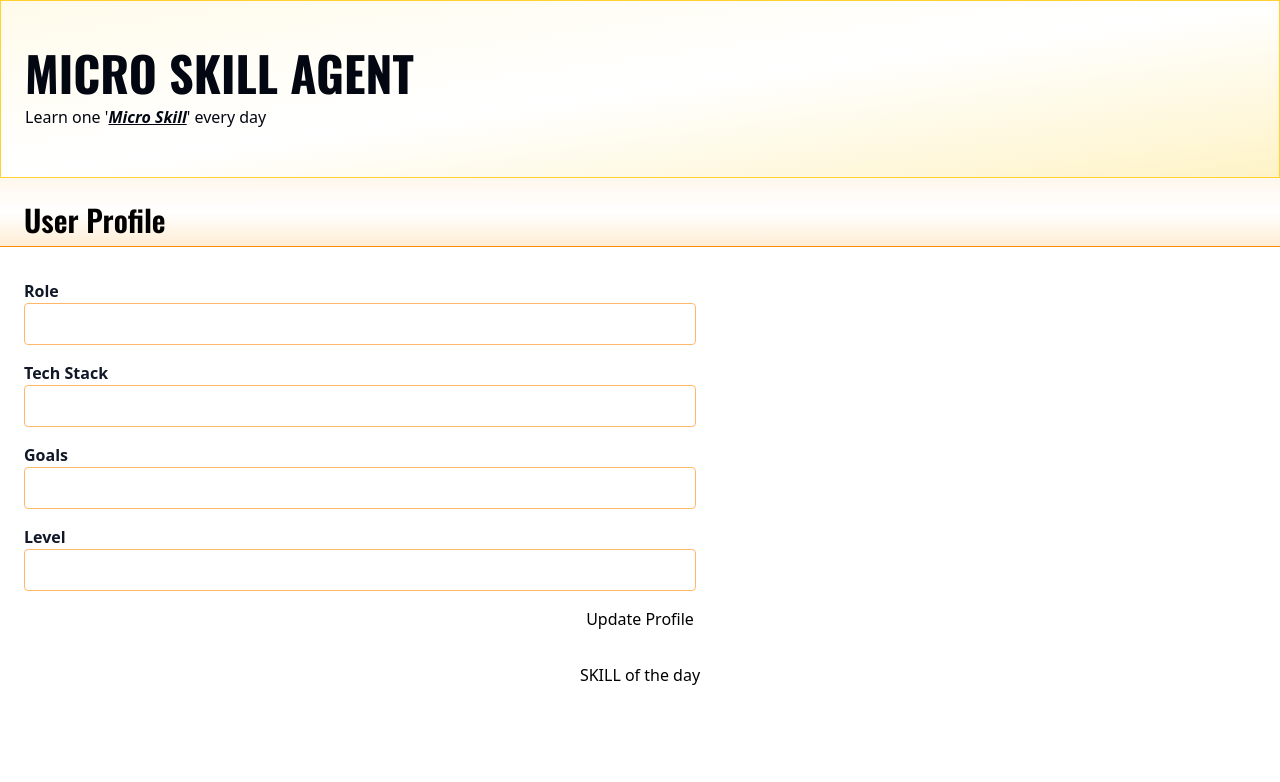
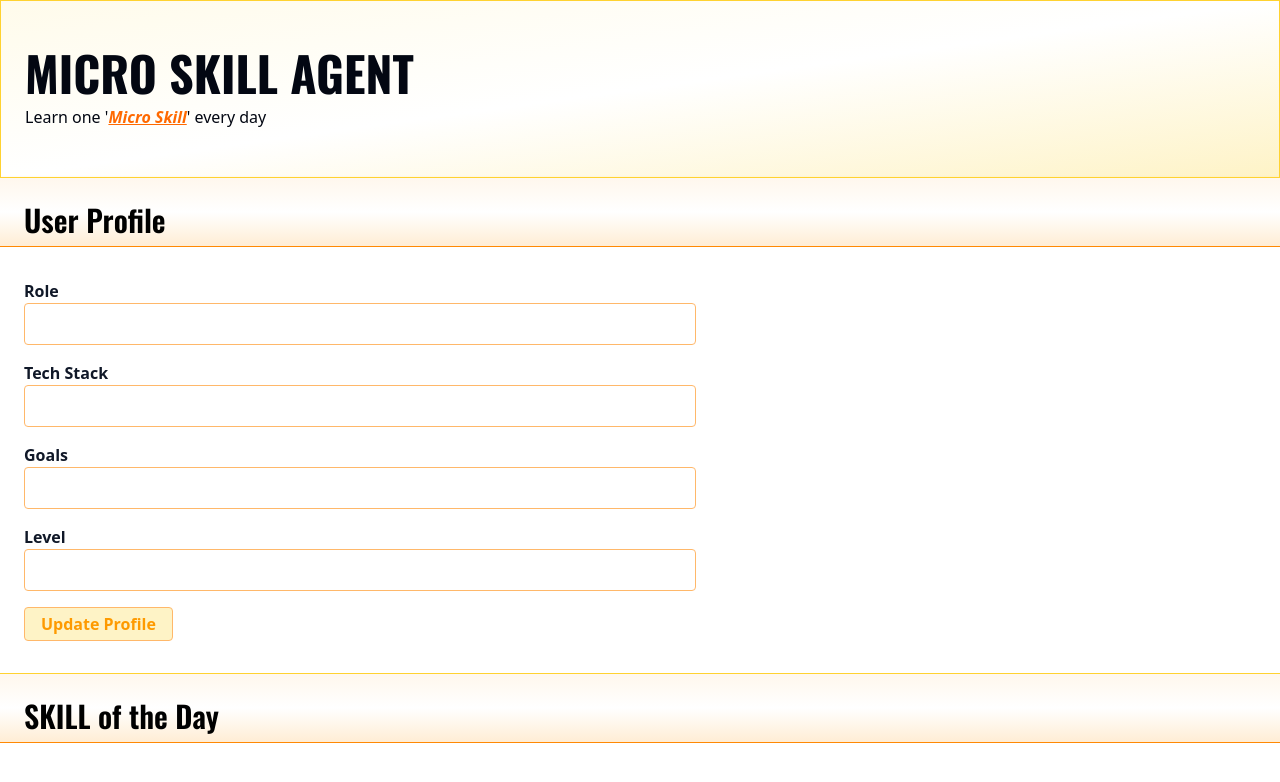
Before and after one commit to PavanBhat007/micro-skill-agent, a Next.js app: page / in a window 1280 px wide. Shown: the top 782 px of the page. Built offline with nearby package versions, Linux system fonts and the light colour scheme.

Commit message:
UI update

```diff
--- a/app/page.tsx
+++ b/app/page.tsx
@@ -6,10 +6,10 @@ export default function Home() {
     <div className="flex flex-col items-center justify-center">
       <div className="bg-linear-to-br from-amber-50 via-white to-amber-100 text-gray-950 w-full border border-amber-300 shadow-sm shadow-amber-300 px-6 py-12">
         <h1 className="font-[oswald] font-bold text-5xl">MICRO SKILL AGENT</h1>
-        <p className="mt-2">Learn one &apos;<span className="font-semibold underline italic">Micro Skill</span>&apos; every day</p>
+        <p className="mt-2">Learn one &apos;<span className="font-semibold underline italic text-orange-500">Micro Skill</span>&apos; every day</p>
       </div>
 
-      <div className="w-full">
+      <div className="w-full border-b border-amber-300 shadow-sm shadow-amber-300">
         <h2 className="font-[oswald] font-semibold text-3xl w-full border-b border-orange-400 pb-2 bg-linear-to-t from-orange-100 via-white to-orange-50 p-6">User Profile</h2>
 
         <form action={updateProfileAction} className="px-6 py-8 flex flex-col gap-4">
@@ -18,12 +18,12 @@ export default function Home() {
           <InputField name="goals" label="Goals" />
           <InputField name="level" label="Level" />
 
-          <button type="submit">Update Profile</button>
+          <button type="submit" className="bg-amber-100 border border-orange-300 rounded w-fit px-4 py-1 text-amber-500 font-semibold cursor-pointer hover:bg-orange-300 hover:text-amber-50 transition-colors duration-300">Update Profile</button>
         </form>
       </div>
 
-      <div>
-        <h2>SKILL of the day</h2>
+      <div className="w-full">
+        <h2 className="font-[oswald] font-semibold text-3xl w-full border-b border-orange-400 pb-2 bg-linear-to-t from-orange-100 via-white to-orange-50 p-6">SKILL of the Day</h2>
 
         <div>
 
```
